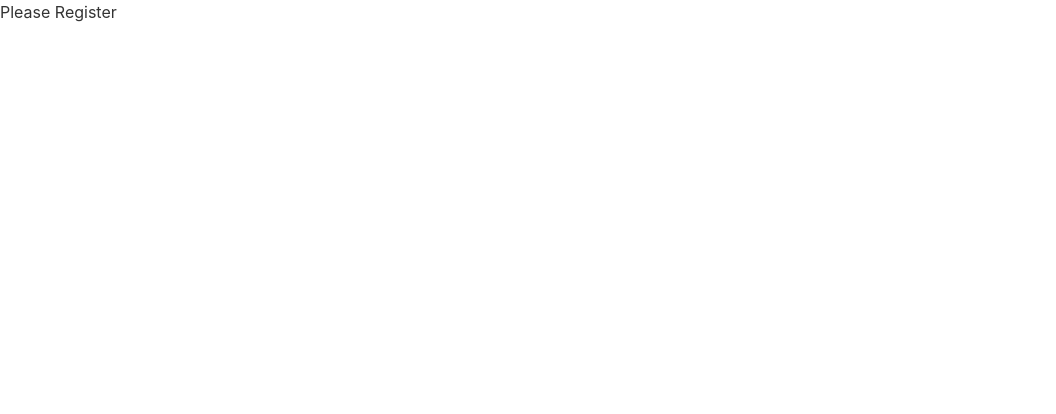
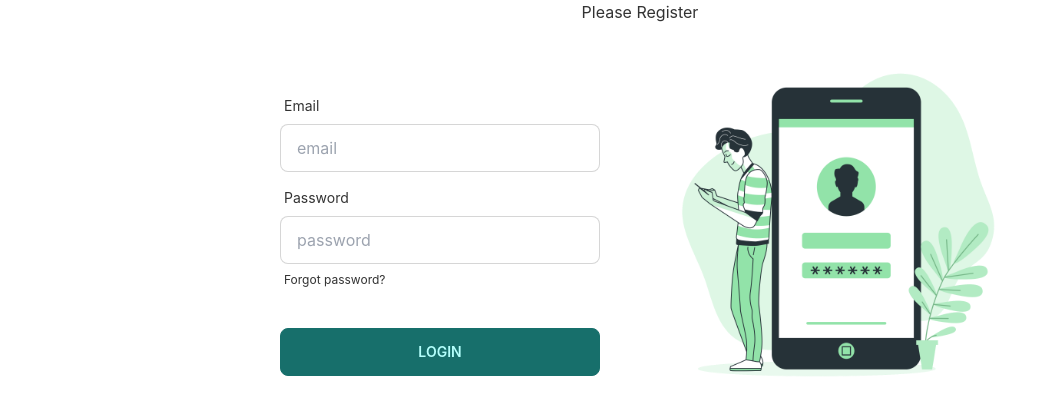
Before and after one commit to shakilahamed95/event-management-client, a React (Create React App) app: page /register in a window 1280 px wide. Shown: the top 414 px of the page, without its empty margins (0-1056 px from the left). Built offline with nearby package versions, Linux system fonts and the light colour scheme.

Commit message:
register page primary setup

```diff
--- a/src/Pages/Login/Register.js
+++ b/src/Pages/Login/Register.js
@@ -1,9 +1,39 @@
 import React from 'react';
+import registerImg from './register.png'
 
 const Register = () => {
     return (
         <div>
-            <h2>Please Register</h2>
+            <h2 className="text-center text-2">Please Register</h2>
+            <div class="hero">
+                <div class="hero-content flex-col lg:flex-row-reverse">
+                    <div class="text-center lg:text-left">
+                        <img src={registerImg} alt='Register' class="max-w-sm rounded-lg " />
+                    </div>
+                    <div class="card flex-shrink-0 w-full max-w-sm bg-base-100">
+                        <div class="card-body">
+                            <div class="form-control">
+                                <label class="label">
+                                    <span class="label-text">Email</span>
+                                </label>
+                                <input type="text" placeholder="email" class="input input-bordered" />
+                            </div>
+                            <div class="form-control">
+                                <label class="label">
+                                    <span class="label-text">Password</span>
+                                </label>
+                                <input type="text" placeholder="password" class="input input-bordered" />
+                                <label class="label">
+                                    <a href="#home" class="label-text-alt link link-hover">Forgot password?</a>
+                                </label>
+                            </div>
+                            <div class="form-control mt-6">
+                                <button class="btn btn-primary">Login</button>
+                            </div>
+                        </div>
+                    </div>
+                </div>
+            </div>
         </div>
     );
 };
```
Also changed, not shown: firebase.json (added), src/Pages/Login/register.png (added), 1 other file (tests, documents, lock files or other folders).
